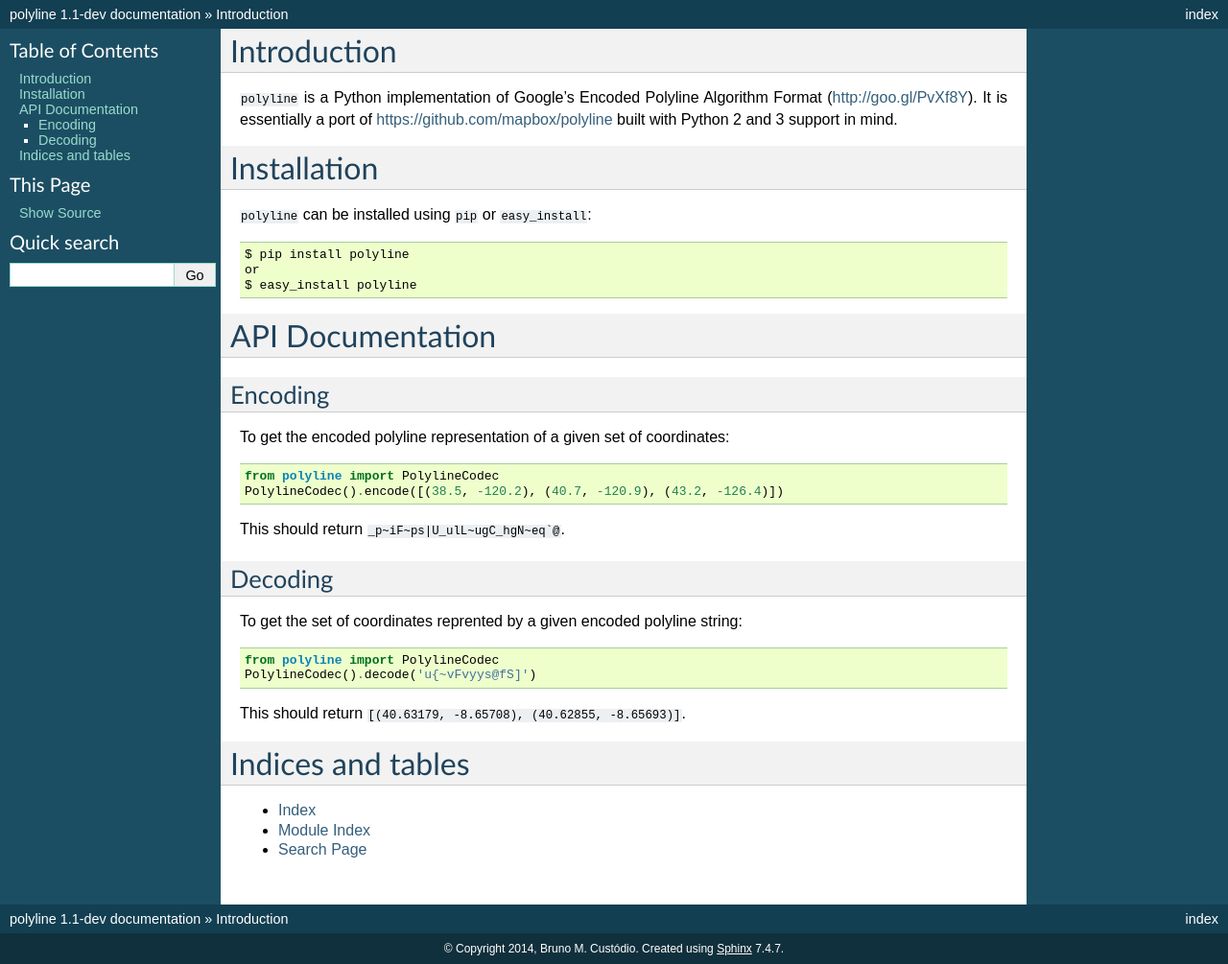
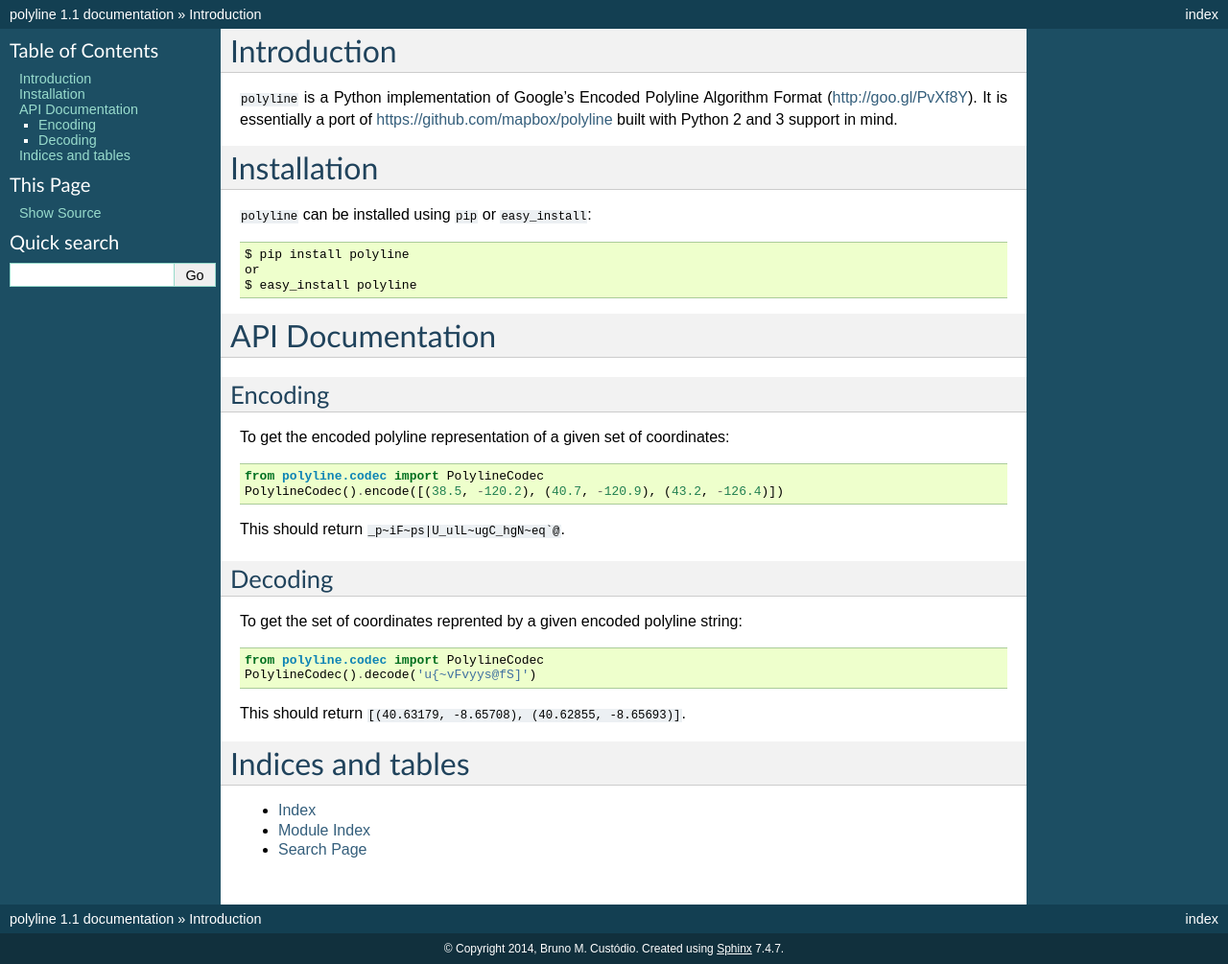
Before and after one commit to frederickjansen/polyline, a Sphinx documentation site: the page built from docs/index.rst, in a window 1280 px wide. Shown: the whole page at 96% size. Built offline with Sphinx 7.4.7, drawn with Linux system fonts in a browser that asks for light colours.

Commit message:
Bumping to 1.1.

```diff
--- a/docs/conf.py
+++ b/docs/conf.py
@@ -56,7 +56,7 @@
 # The short X.Y version.
 version = '1.1'
 # The full version, including alpha/beta/rc tags.
-release = '1.1-dev'
+release = '1.1'
 
 # The language for content autogenerated by Sphinx. Refer to documentation
 # for a list of supported languages.
--- a/docs/index.rst
+++ b/docs/index.rst
@@ -27,7 +27,7 @@
 
 To get the encoded polyline representation of a given set of coordinates::
 
-    from polyline import PolylineCodec
+    from polyline.codec import PolylineCodec
     PolylineCodec().encode([(38.5, -120.2), (40.7, -120.9), (43.2, -126.4)])
 
 This should return ``_p~iF~ps|U_ulL~ugC_hgN~eq`@``.
@@ -37,7 +37,7 @@
 
 To get the set of coordinates reprented by a given encoded polyline string::
 
-    from polyline import PolylineCodec
+    from polyline.codec import PolylineCodec
     PolylineCodec().decode('u{~vFvyys@fS]')
 
 This should return ``[(40.63179, -8.65708), (40.62855, -8.65693)]``.
--- a/polyline/__init__.py
+++ b/polyline/__init__.py
@@ -1,3 +1 @@
-__version__ = '1.1-dev'
-
-from .codec import PolylineCodec  # NOQA
+__version__ = '1.1'
--- a/setup.py
+++ b/setup.py
@@ -20,7 +20,7 @@
 
 setup(
     name='polyline',
-    version='1.1-dev',
+    version='1.1',
     description=desc,
     long_description=long_desc,
     author='Bruno M. Custódio',
@@ -33,7 +33,7 @@
     license='MIT',
     zip_safe=False,
     classifiers=(
-        'Development Status :: 2 - Pre-Alpha',
+        'Development Status :: 5 - Production/Stable',
         'Intended Audience :: Developers',
         'License :: OSI Approved :: MIT License',
         'Programming Language :: Python',
```
Also changed, not shown: 1 other file.
